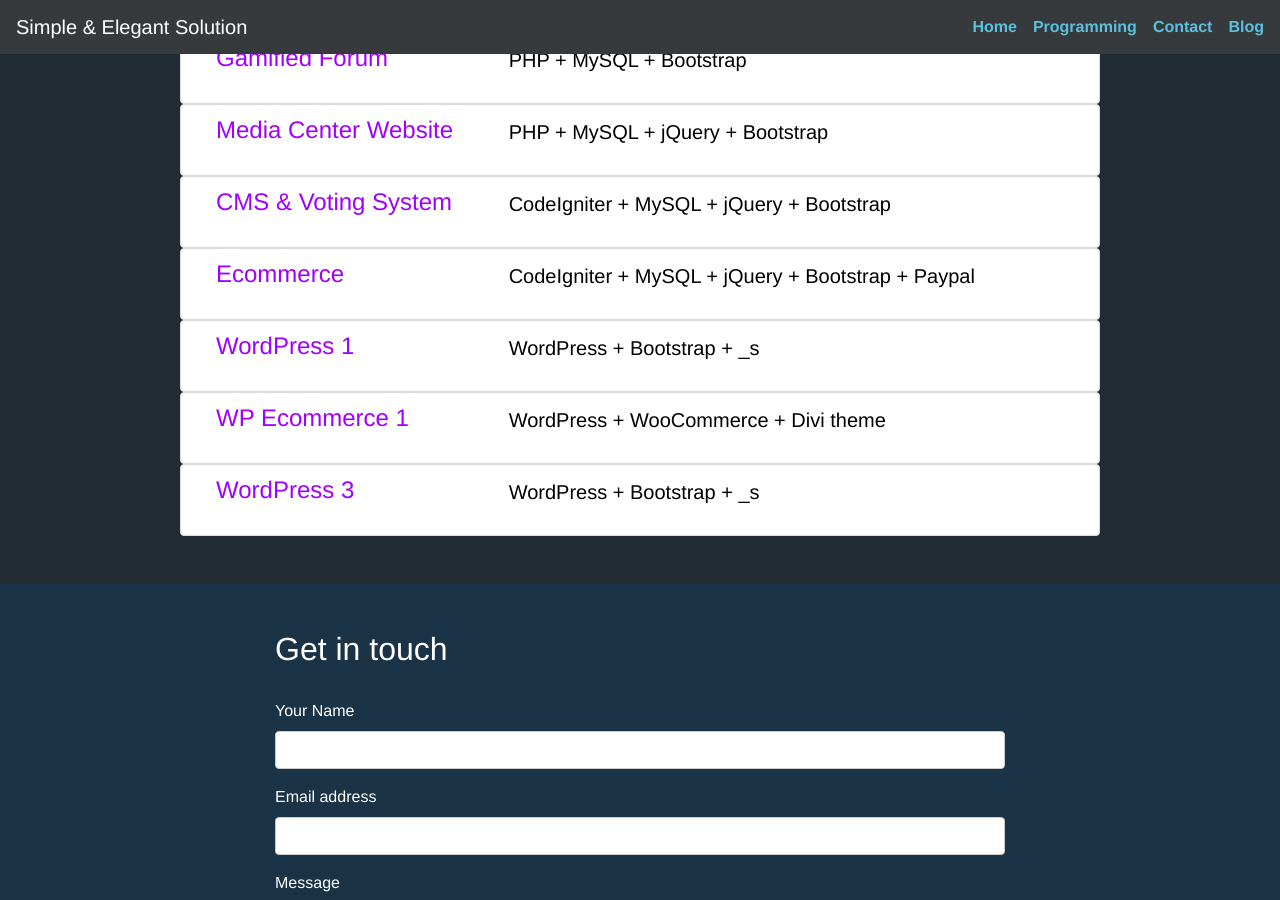
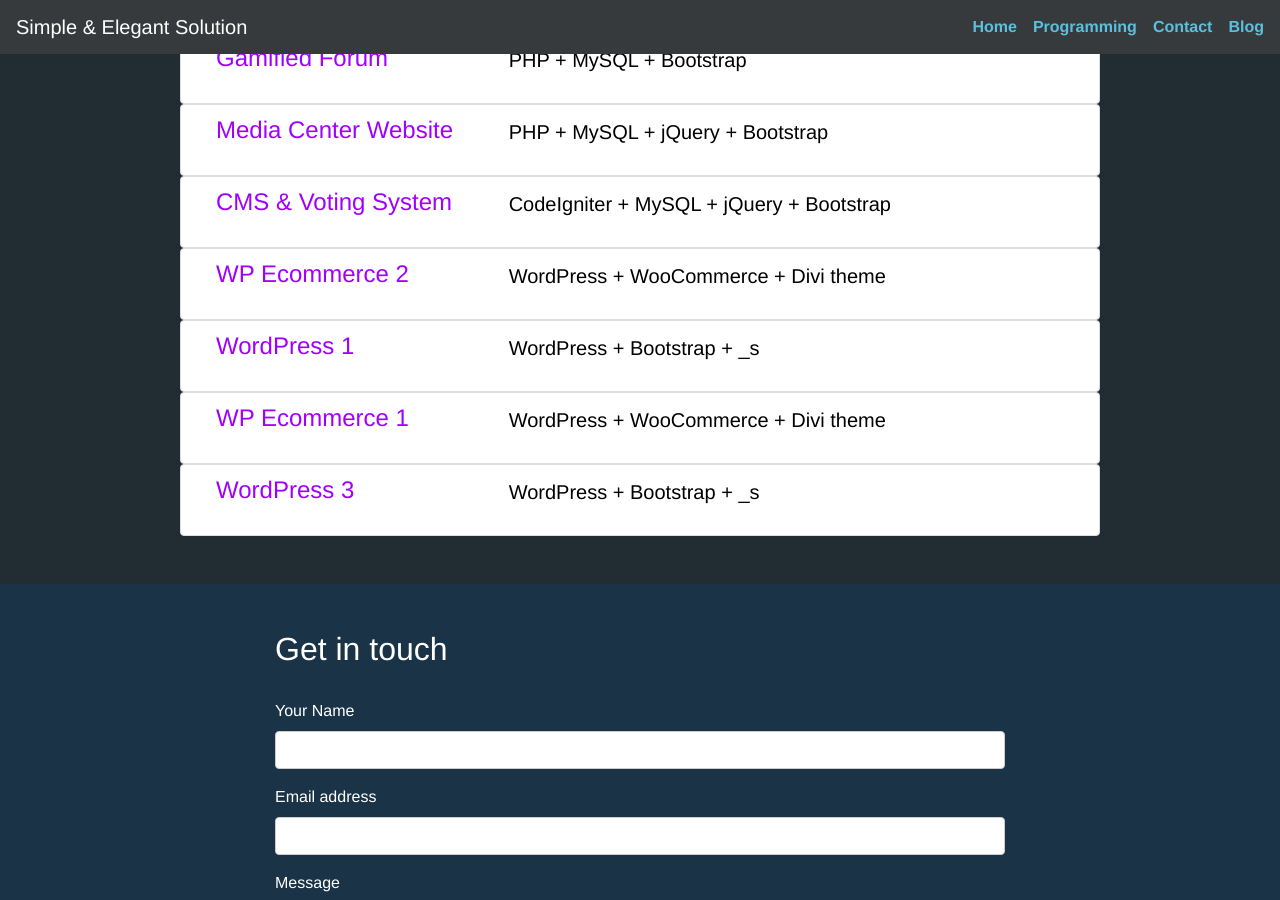
Before and after one commit to ncls798/ncls798.github.io, a Jekyll site: the page built from index.html, in a window 1280 px wide and 900 px high, scrolled down 2059 px. Built offline with Jekyll 4.4.1, drawn with Linux system fonts in a browser that asks for light colours.

Commit message:
Update index.html

```diff
--- a/index.html
+++ b/index.html
@@ -131,12 +131,12 @@ title: S &amp; E
                                     </a>
                                </div>
                                 <div class="list-group">
-                                    <a href="#" class="list-group-item" target="_blank">
+                                    <a href="https://mayan-webdev2.rhcloud.com/" class="list-group-item" target="_blank">
                                         <div class="col-sm-4">
-                                            <h4 class="list-group-item-heading">Ecommerce</h4>
+                                            <h4 class="list-group-item-heading">WP Ecommerce 2</h4>
                                         </div>
                                         <div class="col-sm-8">
-                                            <p class="lead">CodeIgniter + MySQL + jQuery + Bootstrap + Paypal</p>
+                                            <p class="lead">WordPress + WooCommerce + Divi theme</p>
                                         </div>
                                         <div style="clear:both;"></div>
                                     </a>
```
